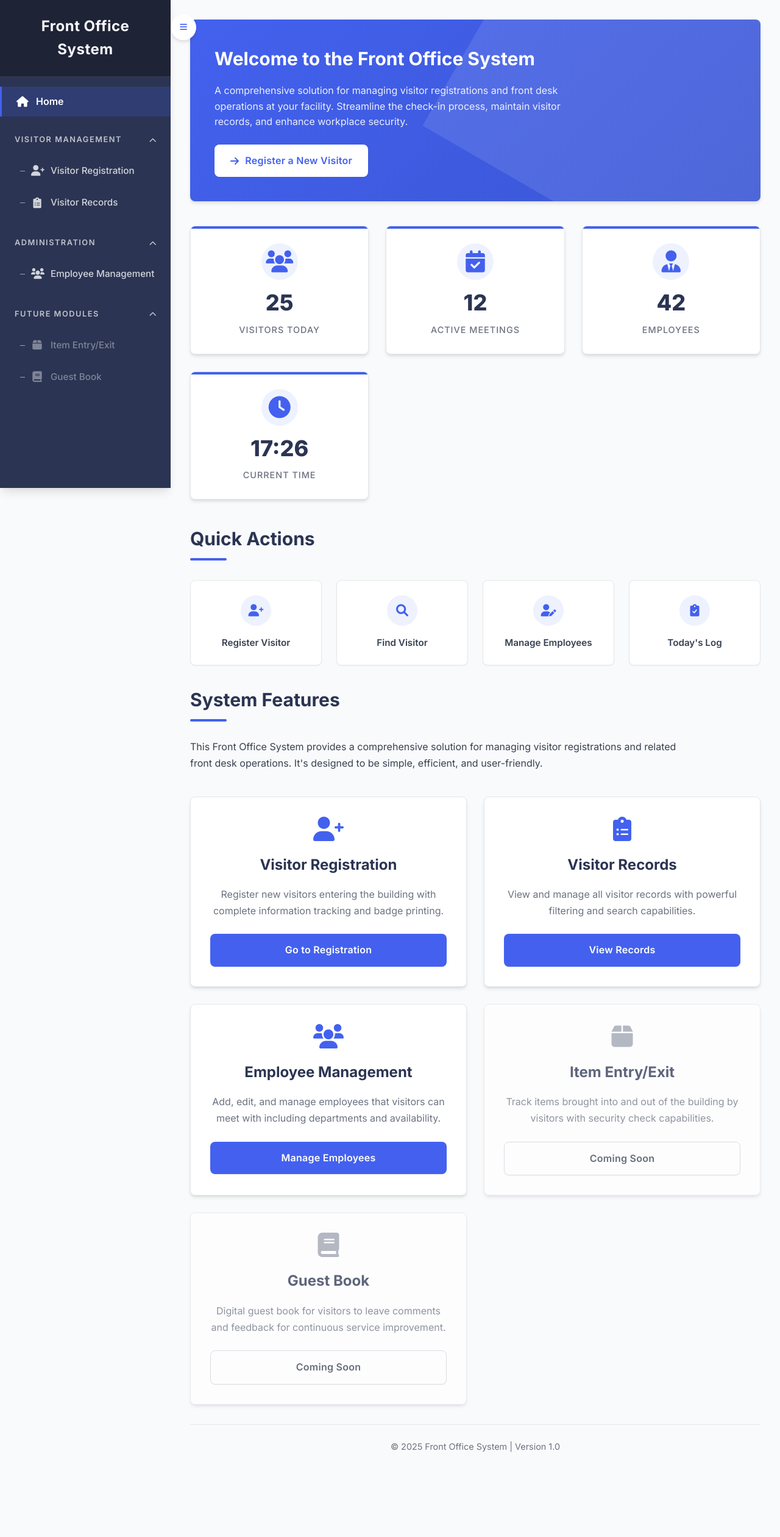
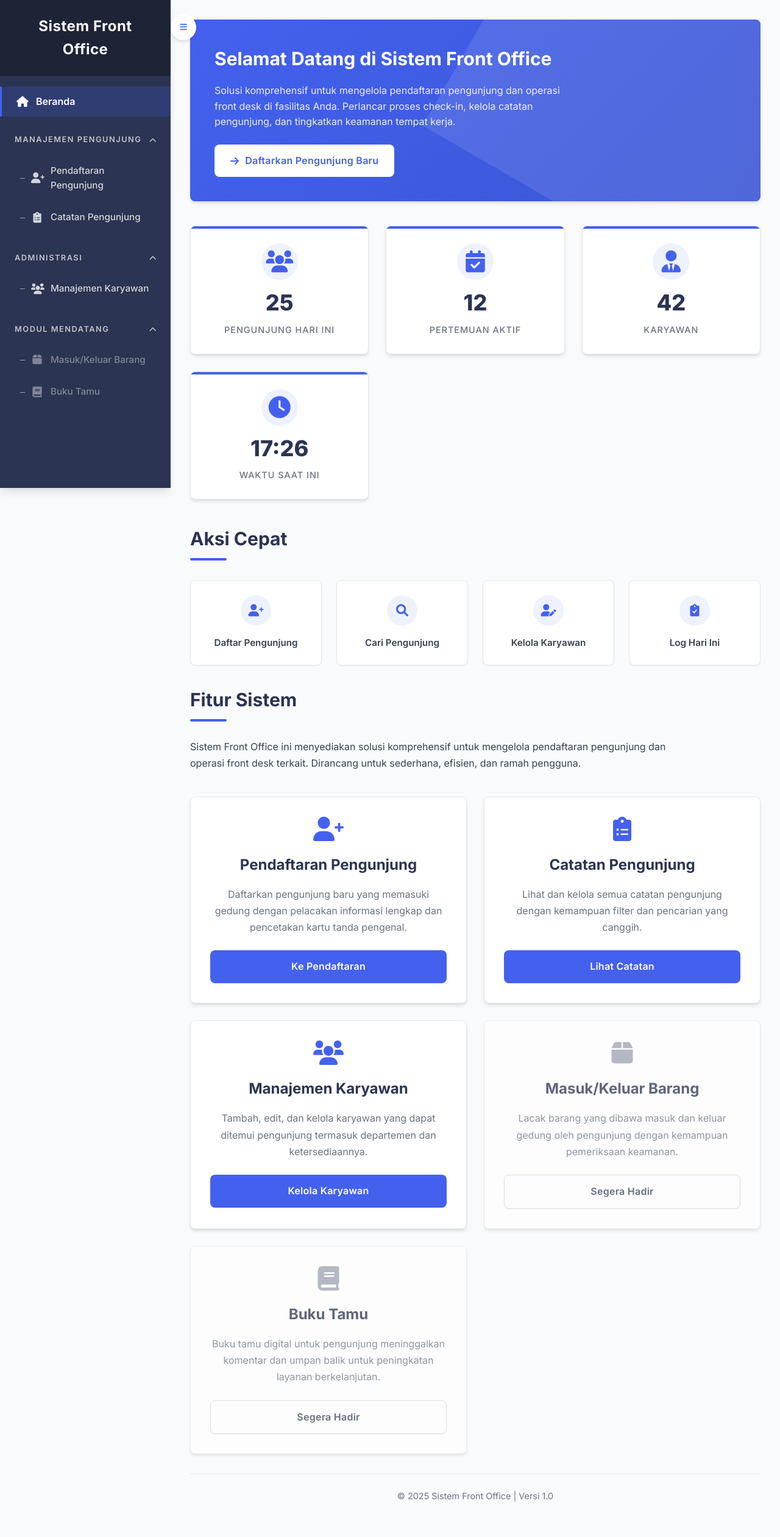
Before and after one commit to febriantok29/front-office-app, a PHP site: page / in a window 1280 px wide. Shown: the whole page at 61% size. Before the commit the page ends 2381 px from the top, so only its background shows below. Run offline with PHP 8.4, Linux system fonts and the light colour scheme.

Commit message:
Refactor sidebar functionality and update UI text to Indonesian
- Modified sidebar toggle functionality to use 'sidebar-collapsed' class for better UX.
- Updated sidebar menu items and labels in employee and visitor management pages to Indonesian.
- Translated various UI elements and messages across employee and visitor registration/edit pages.
- Ensured consistent styling and structure in all modified PHP files.

```diff
--- a/index.php
+++ b/index.php
@@ -10,11 +10,11 @@ session_start();
 ?>
 
 <!DOCTYPE html>
-<html lang="en">
+<html lang="id">
 <head>
     <meta charset="UTF-8">
     <meta name="viewport" content="width=device-width, initial-scale=1.0">
-    <title>Front Office System</title>
+    <title>Sistem Front Office</title>
     <link rel="stylesheet" href="css/styles.css">
     <link rel="stylesheet" href="https://cdnjs.cloudflare.com/ajax/libs/font-awesome/6.0.0-beta3/css/all.min.css">
     <link rel="preconnect" href="https://fonts.googleapis.com">
@@ -29,26 +29,26 @@ session_start();
 
     <div class="sidebar">
         <div class="sidebar-header">
-            <h1>Front Office System</h1>
+            <h1>Sistem Front Office</h1>
         </div>
         <ul class="sidebar-menu">
-            <li><a href="index.php" class="active"><i class="fas fa-home"></i> Home</a></li>
+            <li><a href="index.php" class="active"><i class="fas fa-home"></i> Beranda</a></li>
 
-            <li class="menu-category">Visitor Management <i class="fas fa-chevron-down"></i></li>
+            <li class="menu-category">Manajemen Pengunjung <i class="fas fa-chevron-down"></i></li>
             <ul class="submenu expanded">
-                <li><a href="php/visitor-registration.php"><i class="fas fa-user-plus"></i> Visitor Registration</a></li>
-                <li><a href="php/visitor-records.php"><i class="fas fa-clipboard-list"></i> Visitor Records</a></li>
+                <li><a href="php/visitor-registration.php"><i class="fas fa-user-plus"></i> Pendaftaran Pengunjung</a></li>
+                <li><a href="php/visitor-records.php"><i class="fas fa-clipboard-list"></i> Catatan Pengunjung</a></li>
             </ul>
 
-            <li class="menu-category">Administration <i class="fas fa-chevron-down"></i></li>
+            <li class="menu-category">Administrasi <i class="fas fa-chevron-down"></i></li>
             <ul class="submenu expanded">
-                <li><a href="php/employee-management.php"><i class="fas fa-users"></i> Employee Management</a></li>
+                <li><a href="php/employee-management.php"><i class="fas fa-users"></i> Manajemen Karyawan</a></li>
             </ul>
 
-            <li class="menu-category">Future Modules <i class="fas fa-chevron-down"></i></li>
+            <li class="menu-category">Modul Mendatang <i class="fas fa-chevron-down"></i></li>
             <ul class="submenu expanded">
-                <li><a href="#" class="disabled"><i class="fas fa-box"></i> Item Entry/Exit</a></li>
-                <li><a href="#" class="disabled"><i class="fas fa-book"></i> Guest Book</a></li>
+                <li><a href="#" class="disabled"><i class="fas fa-box"></i> Masuk/Keluar Barang</a></li>
+                <li><a href="#" class="disabled"><i class="fas fa-book"></i> Buku Tamu</a></li>
             </ul>
         </ul>
     </div>
@@ -57,9 +57,9 @@ session_start();
         <div class="container">
             <main>
                 <div class="welcome-banner">
-                    <h2>Welcome to the Front Office System</h2>
-                    <p>A comprehensive solution for managing visitor registrations and front desk operations at your facility. Streamline the check-in process, maintain visitor records, and enhance workplace security.</p>
-                    <a href="php/visitor-registration.php" class="button"><i class="fas fa-arrow-right"></i> Register a New Visitor</a>
+                    <h2>Selamat Datang di Sistem Front Office</h2>
+                    <p>Solusi komprehensif untuk mengelola pendaftaran pengunjung dan operasi front desk di fasilitas Anda. Perlancar proses check-in, kelola catatan pengunjung, dan tingkatkan keamanan tempat kerja.</p>
+                    <a href="php/visitor-registration.php" class="button"><i class="fas fa-arrow-right"></i> Daftarkan Pengunjung Baru</a>
                 </div>
 
                 <div class="stats-grid">
@@ -73,7 +73,7 @@ session_start();
                             echo "25";
                             ?>
                         </div>
-                        <div class="stat-label">Visitors Today</div>
+                        <div class="stat-label">Pengunjung Hari Ini</div>
                     </div>
 
                     <div class="stat-card">
@@ -86,7 +86,7 @@ session_start();
                             echo "12";
                             ?>
                         </div>
-                        <div class="stat-label">Active Meetings</div>
+                        <div class="stat-label">Pertemuan Aktif</div>
                     </div>
 
                     <div class="stat-card">
@@ -99,7 +99,7 @@ session_start();
                             echo "42";
                             ?>
                         </div>
-                        <div class="stat-label">Employees</div>
+                        <div class="stat-label">Karyawan</div>
                     </div>
 
                     <div class="stat-card">
@@ -107,86 +107,86 @@ session_start();
                             <i class="fas fa-clock"></i>
                         </div>
                         <div class="stat-value" id="current-time">--:--</div>
-                        <div class="stat-label">Current Time</div>
+                        <div class="stat-label">Waktu Saat Ini</div>
                     </div>
                 </div>
 
-                <h2>Quick Actions</h2>
+                <h2>Aksi Cepat</h2>
                 <div class="quick-actions">
                     <a href="php/visitor-registration.php" class="quick-action-item">
                         <div class="quick-action-icon">
                             <i class="fas fa-user-plus"></i>
                         </div>
-                        <div class="quick-action-label">Register Visitor</div>
+                        <div class="quick-action-label">Daftar Pengunjung</div>
                     </a>
 
                     <a href="php/visitor-records.php" class="quick-action-item">
                         <div class="quick-action-icon">
                             <i class="fas fa-search"></i>
                         </div>
-                        <div class="quick-action-label">Find Visitor</div>
+                        <div class="quick-action-label">Cari Pengunjung</div>
                     </a>
 
                     <a href="php/employee-management.php" class="quick-action-item">
                         <div class="quick-action-icon">
                             <i class="fas fa-user-edit"></i>
                         </div>
-                        <div class="quick-action-label">Manage Employees</div>
+                        <div class="quick-action-label">Kelola Karyawan</div>
                     </a>
 
                     <a href="php/visitor-records.php?filter=today" class="quick-action-item">
                         <div class="quick-action-icon">
                             <i class="fas fa-clipboard-check"></i>
                         </div>
-                        <div class="quick-action-label">Today's Log</div>
+                        <div class="quick-action-label">Log Hari Ini</div>
                     </a>
                 </div>
 
-                <h2>System Features</h2>
+                <h2>Fitur Sistem</h2>
                 <div class="intro-text">
-                    <p>This Front Office System provides a comprehensive solution for managing visitor registrations and related front desk operations. It's designed to be simple, efficient, and user-friendly.</p>
+                    <p>Sistem Front Office ini menyediakan solusi komprehensif untuk mengelola pendaftaran pengunjung dan operasi front desk terkait. Dirancang untuk sederhana, efisien, dan ramah pengguna.</p>
                 </div>
 
                 <div class="module-cards">
                     <div class="card">
                         <i class="fas fa-user-plus"></i>
-                        <h3>Visitor Registration</h3>
-                        <p>Register new visitors entering the building with complete information tracking and badge printing.</p>
-                        <a href="php/visitor-registration.php" class="button">Go to Registration</a>
+                        <h3>Pendaftaran Pengunjung</h3>
+                        <p>Daftarkan pengunjung baru yang memasuki gedung dengan pelacakan informasi lengkap dan pencetakan kartu tanda pengenal.</p>
+                        <a href="php/visitor-registration.php" class="button">Ke Pendaftaran</a>
                     </div>
 
                     <div class="card">
                         <i class="fas fa-clipboard-list"></i>
-                        <h3>Visitor Records</h3>
-                        <p>View and manage all visitor records with powerful filtering and search capabilities.</p>
-                        <a href="php/visitor-records.php" class="button">View Records</a>
+                        <h3>Catatan Pengunjung</h3>
+                        <p>Lihat dan kelola semua catatan pengunjung dengan kemampuan filter dan pencarian yang canggih.</p>
+                        <a href="php/visitor-records.php" class="button">Lihat Catatan</a>
                     </div>
 
                     <div class="card">
                         <i class="fas fa-users"></i>
-                        <h3>Employee Management</h3>
-                        <p>Add, edit, and manage employees that visitors can meet with including departments and availability.</p>
-                        <a href="php/employee-management.php" class="button">Manage Employees</a>
+                        <h3>Manajemen Karyawan</h3>
+                        <p>Tambah, edit, dan kelola karyawan yang dapat ditemui pengunjung termasuk departemen dan ketersediaannya.</p>
+                        <a href="php/employee-management.php" class="button">Kelola Karyawan</a>
                     </div>
 
                     <div class="card card-disabled">
                         <i class="fas fa-box"></i>
-                        <h3>Item Entry/Exit</h3>
-                        <p>Track items brought into and out of the building by visitors with security check capabilities.</p>
-                        <a href="#" class="button button-secondary">Coming Soon</a>
+                        <h3>Masuk/Keluar Barang</h3>
+                        <p>Lacak barang yang dibawa masuk dan keluar gedung oleh pengunjung dengan kemampuan pemeriksaan keamanan.</p>
+                        <a href="#" class="button button-secondary">Segera Hadir</a>
                     </div>
 
                     <div class="card card-disabled">
                         <i class="fas fa-book"></i>
-                        <h3>Guest Book</h3>
-                        <p>Digital guest book for visitors to leave comments and feedback for continuous service improvement.</p>
-                        <a href="#" class="button button-secondary">Coming Soon</a>
+                        <h3>Buku Tamu</h3>
+                        <p>Buku tamu digital untuk pengunjung meninggalkan komentar dan umpan balik untuk peningkatan layanan berkelanjutan.</p>
+                        <a href="#" class="button button-secondary">Segera Hadir</a>
                     </div>
                 </div>
             </main>
 
             <footer>
-                <p>&copy; <?php echo date('Y'); ?> Front Office System | Version 1.0</p>
+                <p>&copy; <?php echo date('Y'); ?> Sistem Front Office | Versi 1.0</p>
             </footer>
         </div>
     </div>
--- a/js/script.js
+++ b/js/script.js
@@ -27,23 +27,21 @@ document.addEventListener('DOMContentLoaded', function () {
     const sidebarToggle = document.querySelector('.sidebar-toggle');
     if (sidebarToggle) {
         sidebarToggle.addEventListener('click', function () {
-            const sidebar = document.querySelector('.sidebar');
-            if (sidebar) {
-                sidebar.classList.toggle('active');
-                document.body.classList.toggle('sidebar-open');
-            }
+            // Toggle the sidebar-collapsed class on the body instead of active on the sidebar
+            document.body.classList.toggle('sidebar-collapsed');
         });
 
-        // Close sidebar when clicking outside
+        // Close sidebar when clicking outside (modified to work with sidebar-collapsed)
         document.addEventListener('click', function (e) {
             const sidebar = document.querySelector('.sidebar');
             const sidebarToggle = document.querySelector('.sidebar-toggle');
 
-            if (sidebar && sidebar.classList.contains('active') &&
+            if (!document.body.classList.contains('sidebar-collapsed') &&
+                sidebar &&
                 !sidebar.contains(e.target) &&
-                e.target !== sidebarToggle) {
-                sidebar.classList.remove('active');
-                document.body.classList.remove('sidebar-open');
+                e.target !== sidebarToggle &&
+                !sidebarToggle.contains(e.target)) {
+                document.body.classList.add('sidebar-collapsed');
             }
         });
     }
```
Also changed, not shown: php/employee-add.php (+22 -22 lines), php/employee-edit.php (+38 -31 lines), php/employee-management.php (+27 -27 lines), php/visitor-records.php (+33 -33 lines), php/visitor-registration.php (+36 -36 lines).
